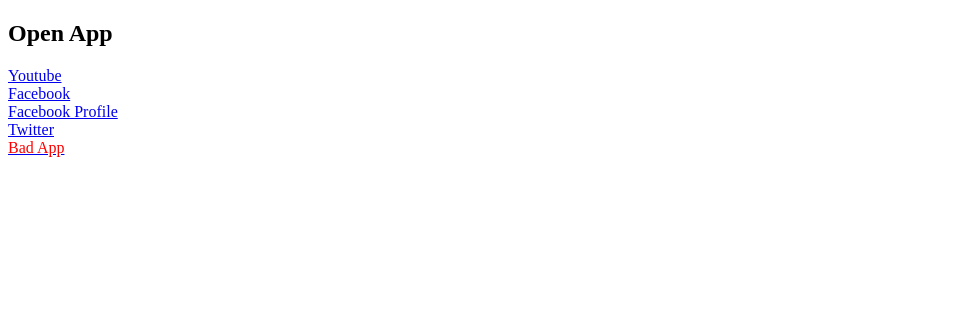
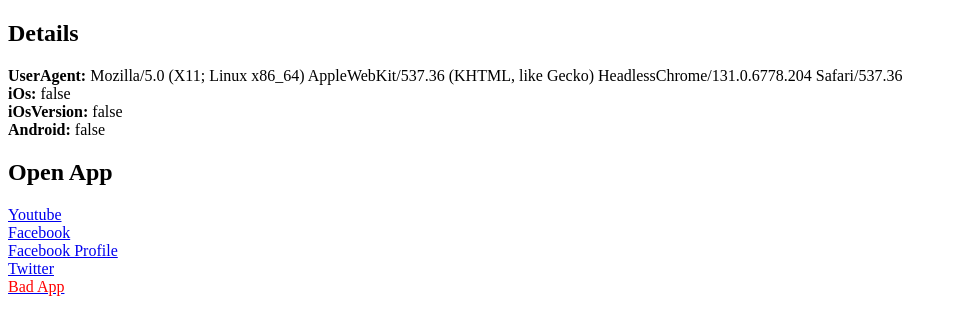
Before and after one commit to vkkotha/vkkotha.github.io, a plain HTML site: page index.html in a window 1280 px wide. Shown: the whole page, without its empty margins (0-957 px from the left). Drawn offline with Linux system fonts and the light colour scheme.

```diff
--- a/index.html
+++ b/index.html
@@ -4,7 +4,24 @@
 <head>
   <meta charset="utf-8">
 
-  <title>Deep Link</title>
+<script>
+(function() {
+	var pageload = function() {
+	    var isiOS = /iPhone|iPad|iPod/i.test(navigator.userAgent);
+        var isAndroid = /Android/i.test(navigator.userAgent);
+		var iOSVersion = parseFloat(
+			('' + (/CPU.*OS ([0-9_]{1,5})|(CPU like).*AppleWebKit.*Mobile/i.exec(navigator.userAgent) || [0,''])[1])
+			.replace('undefined', '3_2').replace('_', '.').replace('_', '') ) || false;
+		document.getElementById("appDetails").innerHTML = "<b>UserAgent:</b> " + navigator.userAgent +
+			"<br/>" + "<b>iOs:</b> " + isiOS +
+			"<br/>" + "<b>iOsVersion:</b> " + iOSVersion +
+			"<br/>" + "<b>Android:</b> " + isAndroid;
+
+	}
+	window.onload = pageload;
+
+})();
+</script>
 </head>
 
 <body>
@@ -27,6 +44,8 @@
 <br/><a href="openapp.html?customSchemeURL=fb://profile&storeURL=https://play.google.com/store/apps/details?id=com.facebook.katana">Facebook Profile</a>
 <br/><a href="openapp.html?customSchemeURL=https://twitter.com&storeURL=https://play.google.com/store/apps/details?id=com.twitter.android">Twitter</a>
 -->
+<h2>Details</h2>
+<div id="appDetails"></div>
 
 <h2>Open App</h2>
 <a href="openapp.html?app=youtube">Youtube</a>
```
